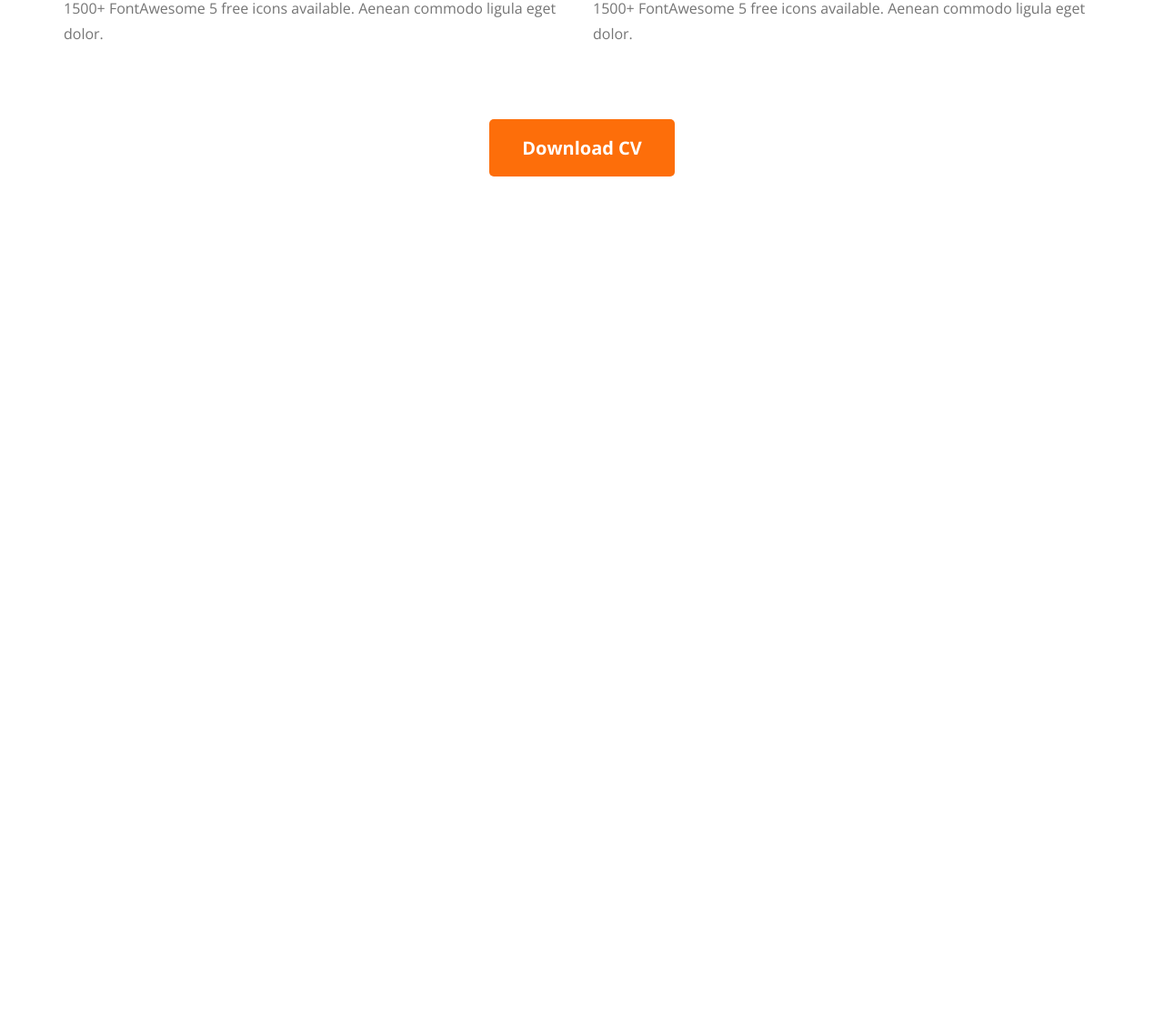
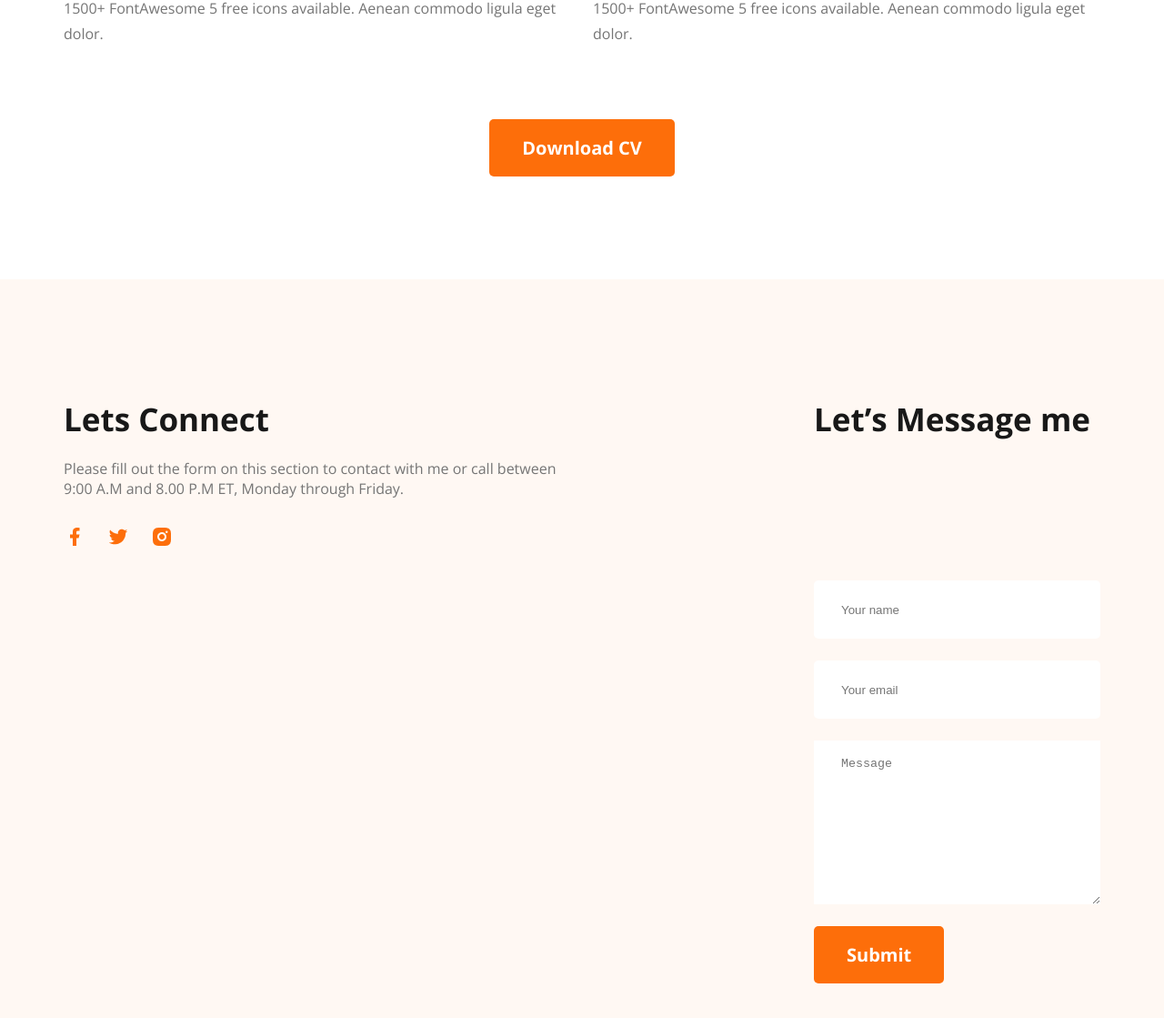
Before and after one commit to Borkotullah01/PH-Portfolio, a plain HTML site: page index.html in a window 1280 px wide. Shown: the part 3019-4138 px from the top of the page at 91% size. Before the commit the page ends 3326 px from the top, so only its background shows below. Drawn offline with nearby package versions, Linux system fonts and the light colour scheme.

Commit message:
Programming-Hero-Portfolio-complete

```diff
--- a/css/style.css
+++ b/css/style.css
@@ -209,4 +209,52 @@ p{
     text-align: center;
     margin: 50px auto 113px;
 }
+footer{
+    background: #FFF8F3;
+}
+.footer-column-container{
+    display: flex;
+    gap: 24px;
+    justify-content: space-between;
+    max-width: 1140px;
+    margin: 0 auto;
+    padding-top: 130px;
+}
+.footer-column{
+    max-width: 562px;
+}
+.ft{
+    text-align: left;
+}
+.footer-link > ul{
+    display: flex;
+}
+.footer-link > ul li a{
+    padding: 0;
+    margin-right: 24px;
+}
+form{
+    display: flex;
+    flex-direction: column;
+    margin: 0;
+    padding: 130px 0;
+}
+input{
+    max-width: 461px;
+    height: 64px;
+    margin-bottom: 24px;
+    padding: 18px 30px;
+    border-radius: 5px;
+    border: none;
+}
+input:first-child{
+    margin-top: 24px;
+}
+textarea {
+    max-width: 461px;
+    max-height: 180px;
+    margin-bottom: 24px;
+    padding: 18px 30px;
+    border: none;
+}
 /* resume section */
--- a/index.html
+++ b/index.html
@@ -136,7 +136,30 @@
         </section>
     </main>
     <footer>
-
+        <div class="footer-column-container">
+            <div class="footer-column">
+                <h3 class="ft section-title">Lets Connect</h3>
+                <p class="footer-des">Please fill out the form on this section to contact with me or call between 9:00 A.M and 8.00 P.M ET, Monday through Friday.</p>
+                <div class="footer-link">
+                    <ul>
+                        <li><a href="#"><img src="./images/icons/facebook.png" alt=""></a></li>
+                        <li><a href="#"><img src="./images/icons/twitter.png" alt=""></a></li>
+                        <li><a href="#"><img src="./images/icons/insta.png" alt=""></a></li>
+                    </ul>
+                </div>
+            </div>
+            <div class="footer-column">
+                <h3 class="ft section-title">Let’s Message me</h3>
+                <form action="">
+                    <input type="text" name="name" placeholder="Your name">
+                    <input type="text" name="name" placeholder="Your email">
+                    <textarea name="" id="" cols="30" rows="10" placeholder="Message"></textarea>
+                    <div class="submitBtn">
+                        <button class="btn-primary">Submit</button>
+                    </div>
+                </form>
+            </div>
+        </div>
     </footer>
 </body>
 </html>
```
